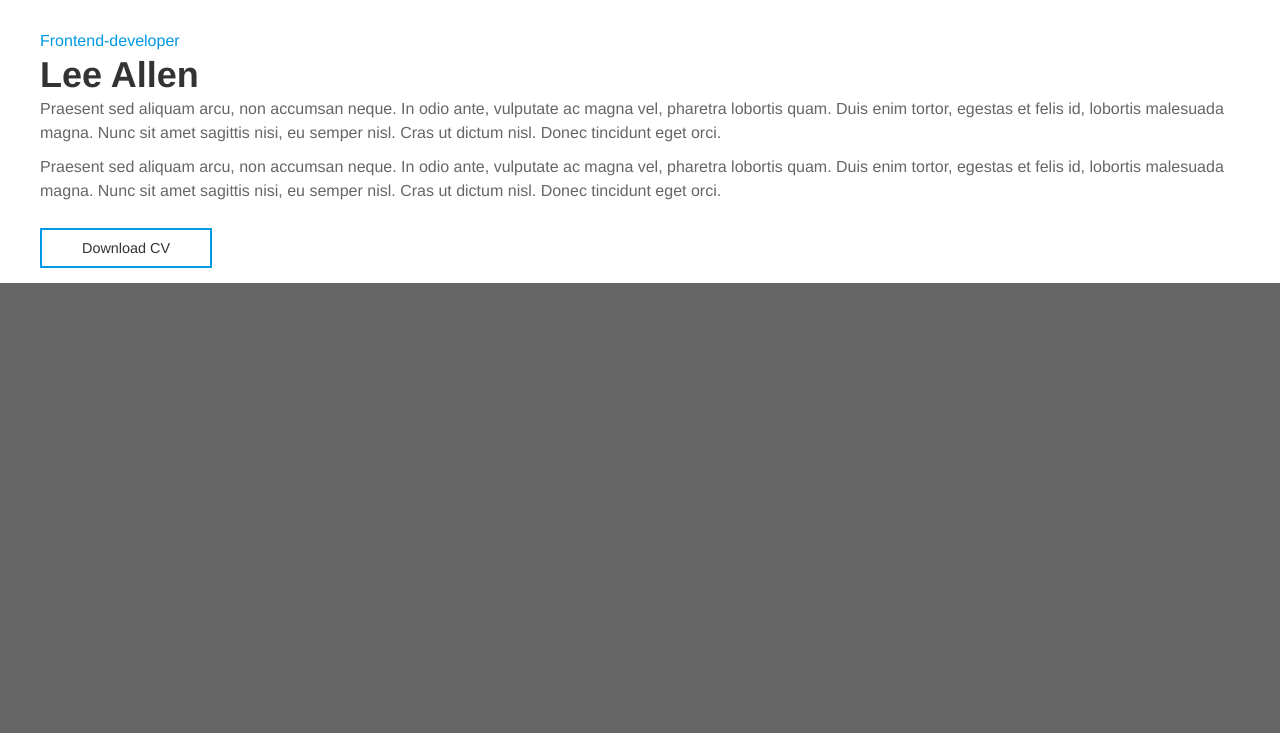
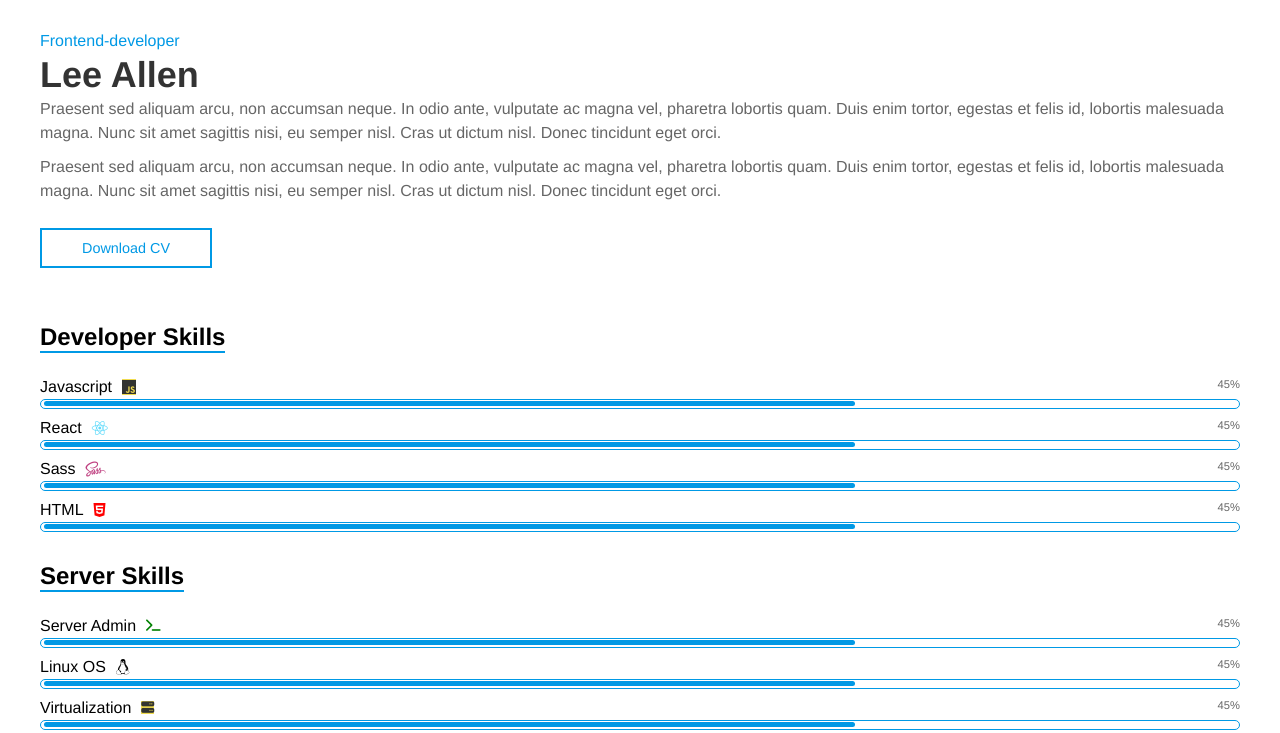
Before and after one commit to leeallen737/portfolio, a website: page index.html in a window 1280 px wide. Shown: the part 848-1581 px from the top of the page. Before the commit the page ends 1131 px from the top, so only its background shows below. Drawn offline with Linux system fonts and the light colour scheme.

Commit message:
added skill bar section and load bars

```diff
--- a/index.html
+++ b/index.html
@@ -4,6 +4,7 @@
     <meta charset="UTF-8">
     <meta http-equiv="X-UA-Compatible" content="IE=edge">
     <meta name="viewport" content="width=device-width, initial-scale=1.0">
+    <script src="https://kit.fontawesome.com/066ebae6c0.js" crossorigin="anonymous"></script>
     <link rel="stylesheet" href="./dist/css/style.min.css">
     <title>Lee Allen - Web Developer Portfolio</title>
 </head>
@@ -19,7 +20,7 @@
             <span class="hamburger"></span>
         </div>
     </header>
-    <div class="main-container">
+    <main class="main-container">
         <img class="hero-image" src="./dist/images/hero_image.jpg">
         <div class="about-me">
             <h5>Frontend-developer</h5>
@@ -32,6 +33,95 @@
             </p>
         </div>
         <button class="button">Download CV</button>
+
+        <!-- resume section -->
+        <div class="skills-section">
+            <!-- Developer Skills -->
+            <h2>Developer Skills <div class="blue-line"></div></h2>
+
+            <div class="skills-containers">
+                <div class="skills-wrap">
+                    <h6>Javascript<i class="fa-brands fa-js"></i></h6>
+                    <p>45%</p>
+                </div>
+                <div class="progress-bar-outline">
+                    <div class="progress-bar"></div>
+                </div>
+            </div>
+
+            <div class="skills-containers">
+                <div class="skills-wrap">
+                    <h6>React<i class="fa-brands fa-react"></i></h6>
+                    <p>45%</p>
+                </div>
+                <div class="progress-bar-outline">
+                    <div class="progress-bar"></div>
+                </div>
+            </div>
+
+            <div class="skills-containers">
+                <div class="skills-wrap">
+                    <h6>Sass<i class="fa-brands fa-sass"></i></h6>
+                    <p>45%</p>
+                </div>
+                <div class="progress-bar-outline">
+                    <div class="progress-bar"></div>
+                </div>
+            </div>
+
+            <div class="skills-containers">
+                <div class="skills-wrap">
+                    <h6>HTML<i class="fa-brands fa-html5"></i></h6>
+                    <p>45%</p>
+                </div>
+                <div class="progress-bar-outline">
+                    <div class="progress-bar"></div>
+                </div>
+            </div>
+
+            <!-- Server Skills -->
+            <h2>Server Skills<div class="blue-line"></div></h2>
+
+            <div class="skills-containers">
+                <div class="skills-wrap">
+                    <h6>Server Admin<i class="fa-solid fa-terminal"></i></h6>
+                    <p>45%</p>
+                </div>
+                <div class="progress-bar-outline">
+                    <div class="progress-bar"></div>
+                </div>
+            </div>
+
+            <div class="skills-containers">
+                <div class="skills-wrap">
+                    <h6>Linux OS<i class="fa-brands fa-linux"></i></h6>
+                    <p>45%</p>
+                </div>
+                <div class="progress-bar-outline">
+                    <div class="progress-bar"></div>
+                </div>
+            </div>
+
+            <div class="skills-containers">
+                <div class="skills-wrap">
+                    <h6>Virtualization<i class="fa-solid fa-server"></i></h6>
+                    <p>45%</p>
+                </div>
+                <div class="progress-bar-outline">
+                    <div class="progress-bar"></div>
+                </div>
+            </div>
+
+            <div class="skills-containers">
+                <div class="skills-wrap">
+                    <h6>Server Installs<i class="fa-solid fa-gear"></i></h6>
+                    <p>45%</p>
+                </div>
+                <div class="progress-bar-outline">
+                    <div class="progress-bar"></div>
+                </div>
+            </div>
+        </div>
 
         <!-- <div class="project-container">
             <div class="project">
@@ -48,6 +138,6 @@
                 <input type="submit">
             </form>
         </div> -->
-    </div>
+    </main>
 </body>
 </html>
--- a/src/sass/style.scss
+++ b/src/sass/style.scss
@@ -1,3 +1,13 @@
+.blue-line {
+    height: 2px;
+    width: 100%;
+    background-color: rgb(0, 153, 229);
+}
+
+h2 {
+    display: inline-block;
+    margin-bottom: 15px;
+}
 
 * {
     box-sizing: border-box;
@@ -87,15 +97,87 @@ body {
         margin-bottom: 15px;
         padding: 10px 40px;
         background-color: #fff;
-        color: #333;
+        color: rgb(0, 153, 229);
         border: rgb(0, 153, 229) solid 2px;
         font-weight: 500;
         font-size: 0.9rem;
         cursor: pointer;
         &:hover {
-            color: #fff;
             transition: 1s;
-            background-color: rgb(0, 153, 229);
+            background-color: rgb(230, 225, 225);
+            color: #333;
+            scale: 0.1;
         }
     }
 }
+
+//resume area
+.skills-section {
+    margin: 40px;
+    .skills-containers {
+        margin: 10px 0;
+        &:nth-child(5) {
+            margin-bottom: 30px;
+        }
+        .skills-wrap {
+            display: flex;
+            justify-content: space-between;
+            margin-bottom: 3px;
+            h6 {
+                font-size: medium;
+                font-weight: 400;
+                display: flex;
+                align-items: center;
+                .fa-brands, .fa-solid {
+                    margin-left: 10px;
+                    &.fa-js {
+                        color: #323330;
+                        background-color: #f0db4f;
+                    }
+                    &.fa-sass {
+                        color: #bf4080;
+                    }
+                    &.fa-html5 {
+                        color: red;
+                    }
+                    &.fa-react {
+                        color: #61dbfb;
+                    }
+                    &.fa-gear, &.fa-terminal, &.fa-server {
+                        font-size: small;
+                    }
+                    &.fa-terminal {
+                        color: green;
+                    }
+                    &.fa-server {
+                        color: #323330;
+                        background-color: #f0db4f;
+                    }
+                    &.fa-gear {
+                        color: #666;
+                    }
+                }
+            }
+            p {
+                font-size: 0.7em;
+                color: #666;
+            }
+        }
+    }
+}
+.progress-bar-outline {
+    height: 10px;
+    width: 100%;
+    border: 1px solid rgb(0, 153, 229);
+    border-radius: 5px;
+    display: flex;
+    align-items: center;
+    padding: 0 3px;
+    .progress-bar {
+       transition: 3s;
+        background-color: rgb(0, 153, 229);
+        width: 68%;
+        height: 5px;
+        border-radius: 5px;
+    }
+}
```
Also changed, not shown: dist/css/style.css, dist/css/style.min.css, 1 other file.
